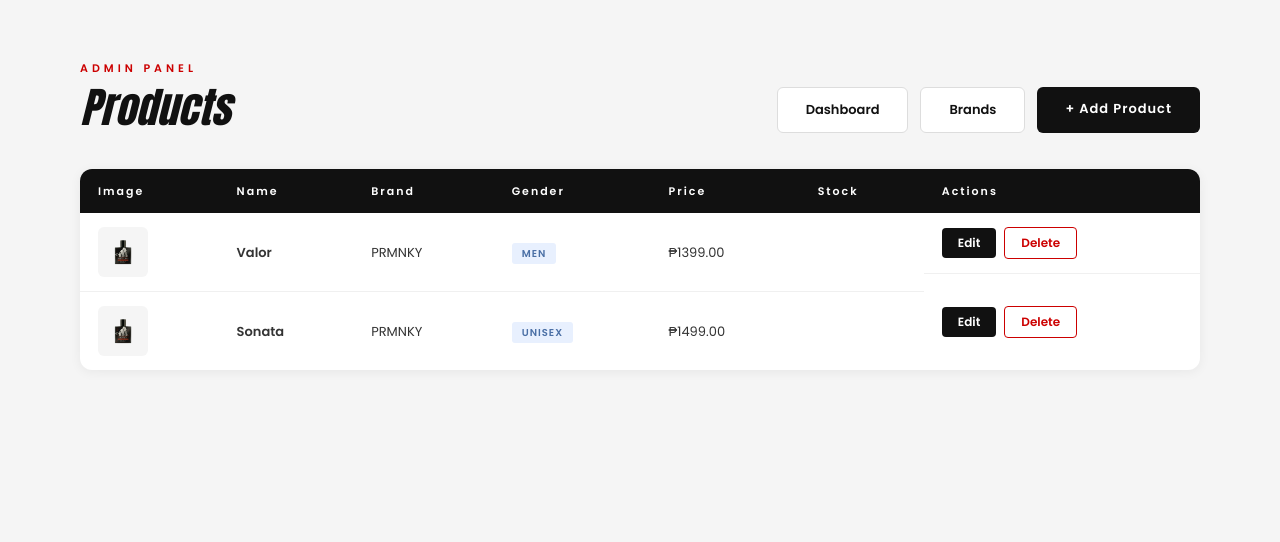
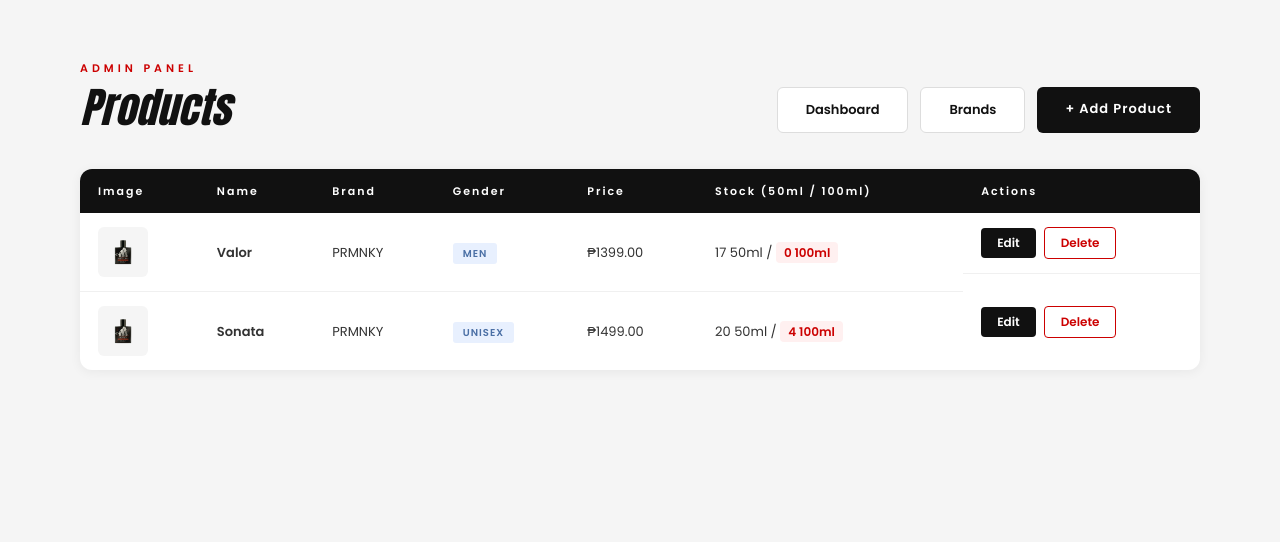
Before and after one commit to StanICT/DeepScent, a Flask app: page /admin/products in a window 1280 px wide. Shown: the part 78-620 px from the top of the page. Run offline with Flask 3, Linux system fonts and the light colour scheme; a user stored in the database is signed in; data comes from the database, SQL or seed files in the repository; both versions use the stored data as it was after the commit; data that the repository does not hold is empty; some libraries are stand-ins or nearby versions; some web fonts are replaced.

Commit message:
feat: address in admin orders, low stock alerts in admin products

```diff
--- a/website/templates/admin_orders.html
+++ b/website/templates/admin_orders.html
@@ -20,6 +20,7 @@
                     <th>Date</th>
                     <th>Items</th>
                     <th>Total</th>
+                    <th>Address</th>
                     <th>Status</th>
                     <th>Action</th>
                 </tr>
@@ -32,6 +33,7 @@
                     <td>{{ order.created_at.strftime('%b %d, %Y') }}</td>
                     <td>{{ order.items|length }} item{{ 's' if order.items|length != 1 }}</td>
                     <td>₱{{ "%.2f"|format(order.total) }}</td>
+                    <td class="address-cell">{{ order.address or '—' }}</td>
                     <td><span class="order-status status-{{ order.status|lower }}">{{ order.status }}</span></td>
                     <td>
                         <form method="POST" action="{{ url_for('admin.update_order_status', order_id=order.id) }}" style="display:flex;gap:6px;align-items:center;">
@@ -78,6 +80,7 @@
     .btn-update { padding: 6px 14px; background: #111; color: #fff; border: none; border-radius: 6px; font-family: 'Poppins', sans-serif; font-size: 12px; font-weight: 600; cursor: pointer; transition: background 0.2s; }
     .btn-update:hover { background: #cc0000; }
     .empty-row { text-align: center; color: #aaa; padding: 40px; }
+    .address-cell { font-size: 12px; color: #666; max-width: 200px; word-break: break-word; }
 
     @media (max-width: 768px) { .admin-page { padding: 40px 20px; } }
 </style>
--- a/website/templates/admin_products.html
+++ b/website/templates/admin_products.html
@@ -24,7 +24,7 @@
                     <th>Brand</th>
                     <th>Gender</th>
                     <th>Price</th>
-                    <th>Stock</th>
+                    <th>Stock (50ml / 100ml)</th>
                     <th>Actions</th>
                 </tr>
             </thead>
@@ -36,7 +36,12 @@
                     <td>{{ product.brand }}</td>
                     <td><span class="tag tag-gender">{{ product.gender or 'UNISEX' }}</span></td>
                     <td>₱{{ "%.2f"|format(product.price) }}</td>
-                    <td>{{ product.stock }}</td>
+                    <td>
+                        <span class="{% if (product.stock_50ml or 0) < 5 %}low-stock{% endif %}">{{ product.stock_50ml or 0 }} 50ml</span>
+                        {% if product.price_100ml %}
+                        / <span class="{% if (product.stock_100ml or 0) < 5 %}low-stock{% endif %}">{{ product.stock_100ml or 0 }} 100ml</span>
+                        {% endif %}
+                    </td>
                     <td class="actions-cell">
                         <a href="{{ url_for('admin.edit_product', id=product.id) }}" class="btn-edit">Edit</a>
                         <a href="#" class="btn-delete" onclick="showDeleteModal(this.dataset.name, this.dataset.url)" data-name="{{ product.name }}" data-url="{{ url_for('admin.delete_product', id=product.id) }}">Delete</a>
@@ -179,6 +184,7 @@
     .btn-delete:hover { background: #cc0000; color: #fff; }
 
     .empty-row { text-align: center; color: #aaa; padding: 40px; }
+    .low-stock { color: #cc0000; font-weight: 700; background: #fff0f0; padding: 2px 8px; border-radius: 4px; font-size: 12px; }
 
     /* Delete Modal */
     .modal-overlay {
```
Also changed, not shown: instance/shop.db.
